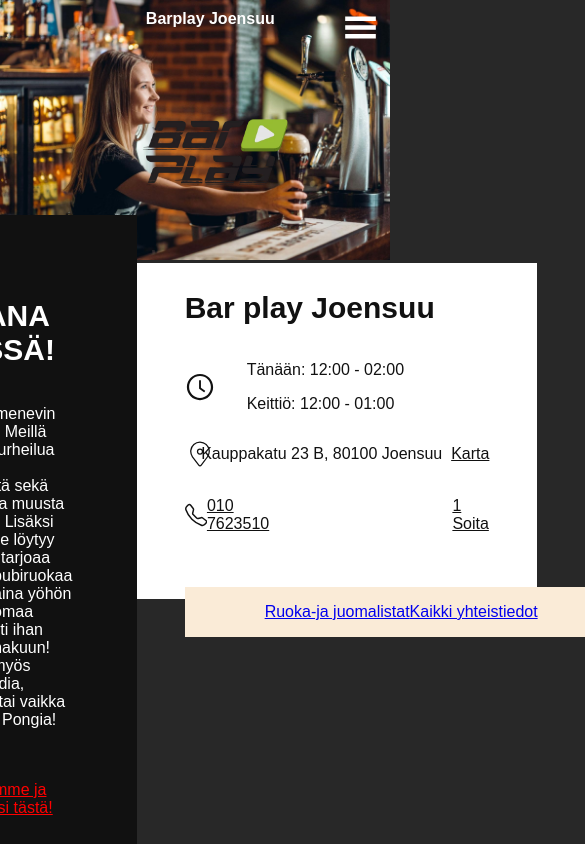
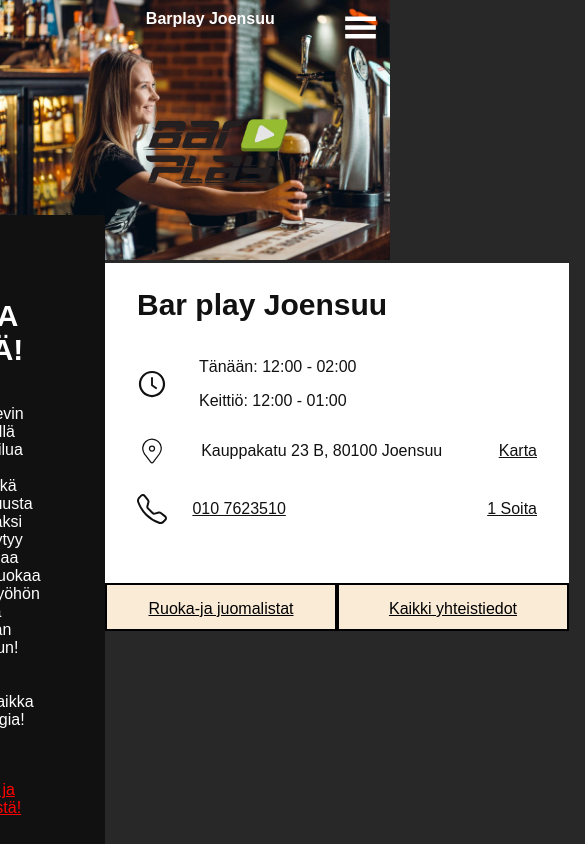
Before and after one commit to MarkusAP98/barplay02, a React (Create React App) app: page / in a window 390 px wide. Shown: the top 844 px of the page, 585 px wide, since content can reach past the window. Built offline with nearby package versions, Linux system fonts and the light colour scheme.

Commit message:
made them more mobile responsive friendly

```diff
--- a/src/components/Info/Info.css
+++ b/src/components/Info/Info.css
@@ -42,19 +42,15 @@
 
 /* -----schedule section ----- */
 
-.barplay__schedule-section {
+
+
+.barplay__schedule-text {
   background-color: white;
   color: #111111;
-  height: 15rem;
   width: 25rem;
-  padding: 3rem;
-  position: relative;
+  padding: 5px 2em;
 }
 
-.barplay__schedule-section-text {
-  margin-top: -40px;
-  justify-content: flex-start;
-}
 
 /* ------- Clock ------- */
 
@@ -107,13 +103,22 @@
 /* -------Ruoka listat----- */
 
 .barplay__ruoka-listat {
+  display: flex;
   position: relative;
-
   width: 100%;
-  background-color: antiquewhite;
+  text-align: center;
+  height: 3rem;
+  background-color: aqua;
 }
 
 .barplay__ruoka-listat a {
+  display: inline-block;
+  width: 100%;
+  color: black;
+  border: black solid 2px;
+  background-color: antiquewhite;
+  line-height: 3rem;
+
 }
 
 /* ----------media quarry---------- */
@@ -129,6 +134,5 @@
         justify-content: flex-start;
       }
       .barplay__ruoka-listat  {
-        padding: 1rem 5rem;
       }
 }
--- a/src/components/Info/Info.js
+++ b/src/components/Info/Info.js
@@ -49,7 +49,7 @@
         {/* -------- schedule info section ------- */}
 
         <div className="barplay__schedule-section">
-          <div className="barplay__schedule-section-text">
+          <div className="barplay__schedule-text">
             <h1>Bar play Joensuu</h1>
             {/* ---------clock-------- */}
             <div className="barplay__schedule-clock">
```
